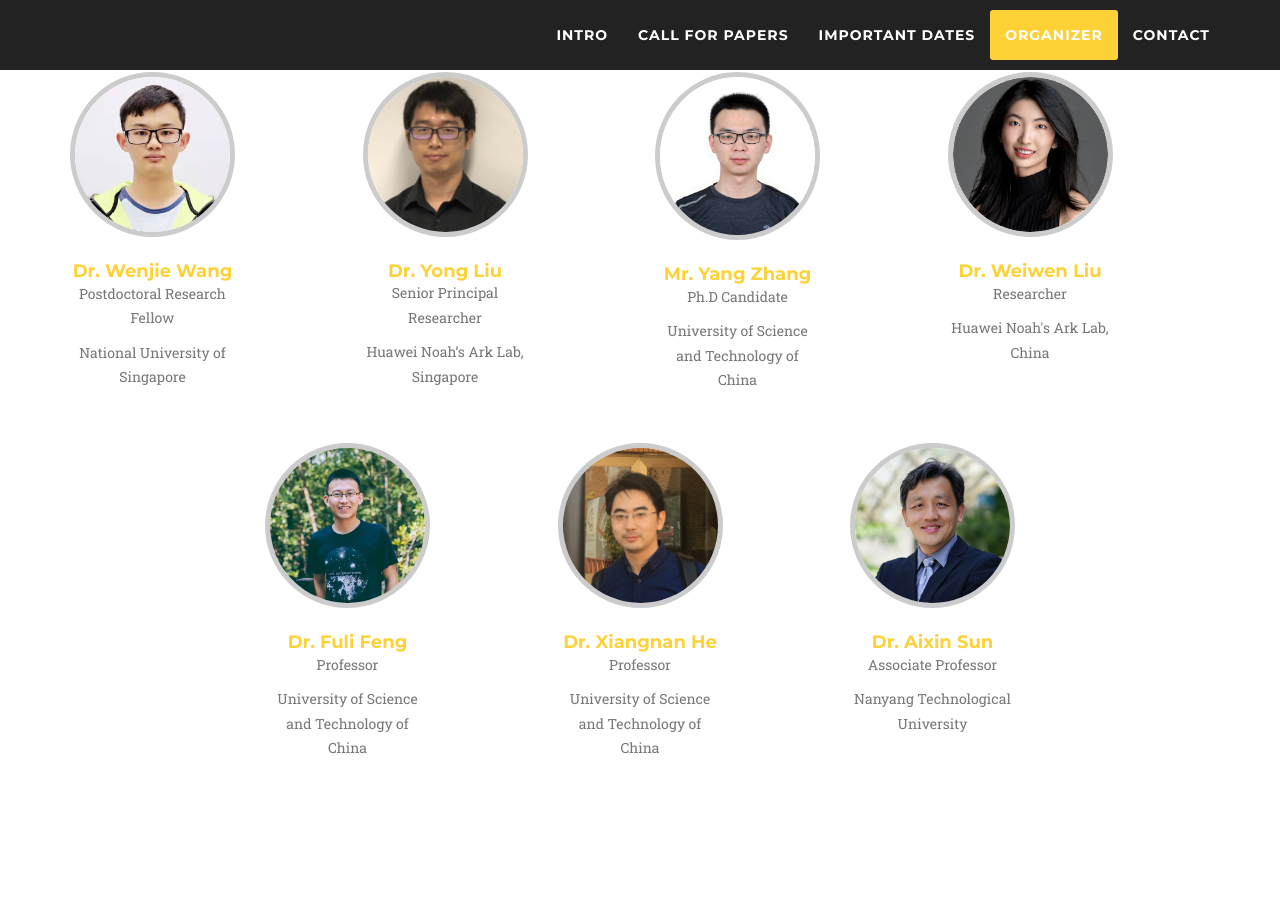
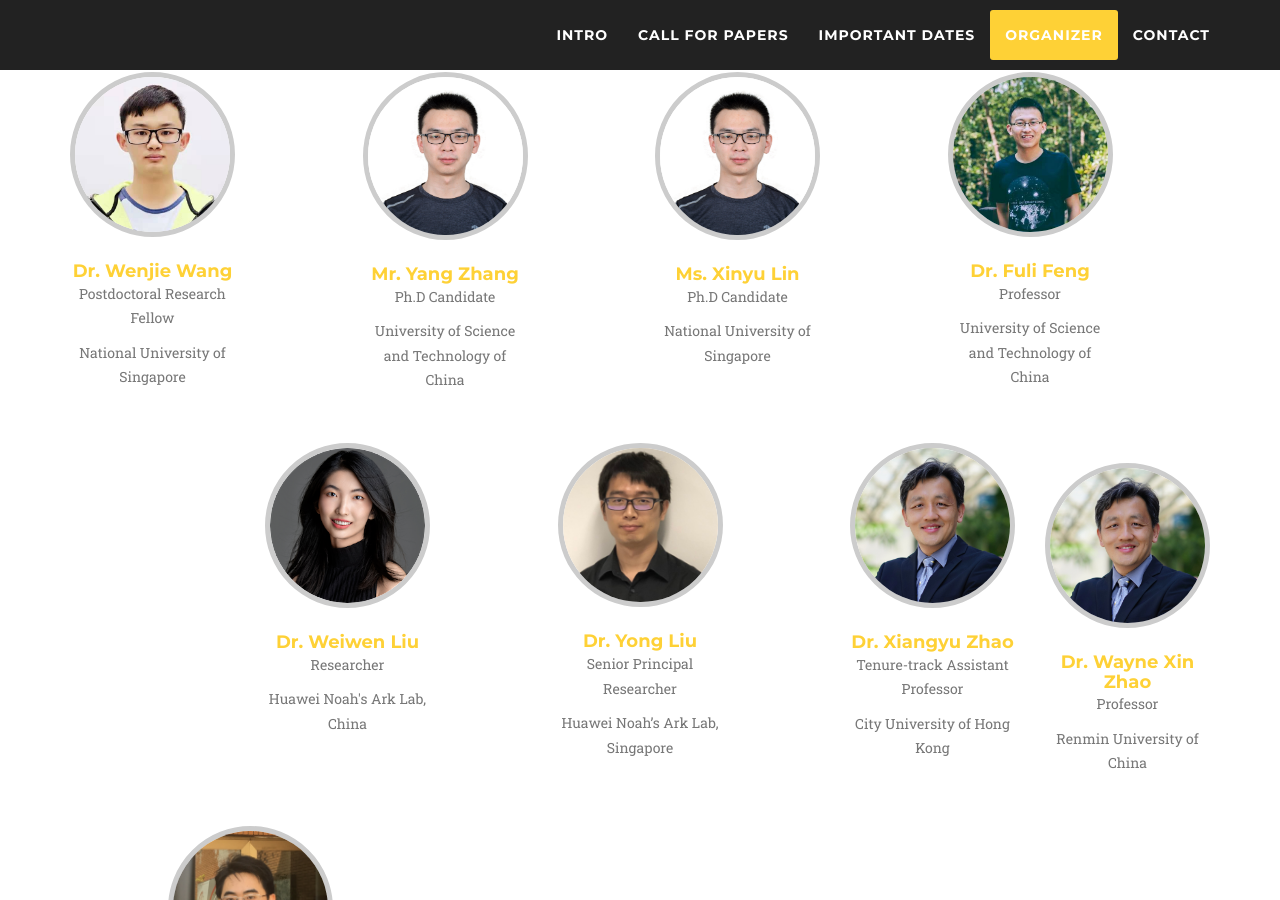
Before and after one commit to generative-rec/generative-rec.github.io, a Jekyll site: the page built from index.md, in a window 1280 px wide and 900 px high, scrolled down 2402 px. Built offline with Jekyll 4.4.1, drawn with Linux system fonts in a browser that asks for light colours; nearby versions of some CDN libraries; some web fonts are replaced.

Commit message:
Update organizer.html

```diff
--- a/_includes/organizer.html
+++ b/_includes/organizer.html
@@ -25,12 +25,13 @@
 
                 <div class="col-sm-2">
     <div class="team-member">
-        <img src="assets/img/liuyong.jpg" class="img-responsive img-circle" alt="" width="600" height="600">
-        <h4><a href="http://www.yongliu.org">Dr. Yong Liu</a></h4>
-        <p class="text-muted">Senior Principal Researcher</p>
-        <p class="text-muted">Huawei Noah’s Ark Lab, Singapore</p>
+        <img src="assets/img/zhangyang.jpg" class="img-responsive img-circle" alt="" width="600" height="600">
+        <h4><a href="http://home.ustc.edu.cn/~zy2015/">Mr. Yang Zhang</a></h4>
+        <p class="text-muted">Ph.D Candidate</p>
+        <p class="text-muted">University of Science and Technology of China</p>
     </div>
 </div>
+
 
 <div class="col-sm-1">
     &nbsp;
@@ -39,11 +40,13 @@
                 <div class="col-sm-2">
     <div class="team-member">
         <img src="assets/img/zhangyang.jpg" class="img-responsive img-circle" alt="" width="600" height="600">
-        <h4><a href="http://home.ustc.edu.cn/~zy2015/">Mr. Yang Zhang</a></h4>
+        <h4><a href="http://home.ustc.edu.cn/~zy2015/">Ms. Xinyu Lin</a></h4>
         <p class="text-muted">Ph.D Candidate</p>
-        <p class="text-muted">University of Science and Technology of China</p>
+        <p class="text-muted">National University of Singapore</p>
     </div>
 </div>
+
+
 
 <div class="col-sm-1">
     &nbsp;
@@ -51,12 +54,13 @@
 
                 <div class="col-sm-2">
     <div class="team-member">
-        <img src="assets/img/liuweiwen.jpg" class="img-responsive img-circle" alt="" width="600" height="600">
-        <h4><a href="https://wwliu555.github.io/">Dr. Weiwen Liu</a></h4>
-        <p class="text-muted">Researcher</p>
-        <p class="text-muted">Huawei Noah's Ark Lab, China</p>
+        <img src="assets/img/fengfuli.jpg" class="img-responsive img-circle" alt="" width="600" height="600">
+        <h4><a href="https://fulifeng.github.io/">Dr. Fuli Feng</a></h4>
+        <p class="text-muted">Professor</p>
+        <p class="text-muted">University of Science and Technology of China</p>
     </div>
 </div>
+
 
 <div class="col-sm-1">
     &nbsp;
@@ -72,10 +76,51 @@
 
                 <div class="col-sm-2">
     <div class="team-member">
-        <img src="assets/img/fengfuli.jpg" class="img-responsive img-circle" alt="" width="600" height="600">
-        <h4><a href="https://fulifeng.github.io/">Dr. Fuli Feng</a></h4>
+        <img src="assets/img/liuweiwen.jpg" class="img-responsive img-circle" alt="" width="600" height="600">
+        <h4><a href="https://wwliu555.github.io/">Dr. Weiwen Liu</a></h4>
+        <p class="text-muted">Researcher</p>
+        <p class="text-muted">Huawei Noah's Ark Lab, China</p>
+    </div>
+</div>
+
+
+
+<div class="col-sm-1">
+    &nbsp;
+</div>
+
+                <div class="col-sm-2">
+    <div class="team-member">
+        <img src="assets/img/liuyong.jpg" class="img-responsive img-circle" alt="" width="600" height="600">
+        <h4><a href="http://www.yongliu.org">Dr. Yong Liu</a></h4>
+        <p class="text-muted">Senior Principal Researcher</p>
+        <p class="text-muted">Huawei Noah’s Ark Lab, Singapore</p>
+    </div>
+</div>
+
+<div class="col-sm-1">
+    &nbsp;
+</div>
+
+                <div class="col-sm-2">
+    <div class="team-member">
+        <img src="assets/img/aixinsun.jpg" class="img-responsive img-circle" alt="" width="600" height="600">
+        <h4><a href="https://personal.ntu.edu.sg/axsun/">Dr. Xiangyu Zhao</a></h4>
+        <p class="text-muted">Tenure-track Assistant Professor</p>
+        <p class="text-muted">City University of Hong Kong</p>
+    </div>
+</div>
+
+<div class="col-sm-1">
+    &nbsp;
+</div>
+
+                <div class="col-sm-2">
+    <div class="team-member">
+        <img src="assets/img/aixinsun.jpg" class="img-responsive img-circle" alt="" width="600" height="600">
+        <h4><a href="https://personal.ntu.edu.sg/axsun/">Dr. Wayne Xin Zhao</a></h4>
         <p class="text-muted">Professor</p>
-        <p class="text-muted">University of Science and Technology of China</p>
+        <p class="text-muted">Renmin University of China</p>
     </div>
 </div>
 
@@ -92,18 +137,7 @@
     </div>
 </div>
 
-<div class="col-sm-1">
-    &nbsp;
-</div>
 
-                <div class="col-sm-2">
-    <div class="team-member">
-        <img src="assets/img/aixinsun.jpg" class="img-responsive img-circle" alt="" width="600" height="600">
-        <h4><a href="https://personal.ntu.edu.sg/axsun/">Dr. Aixin Sun</a></h4>
-        <p class="text-muted">Associate Professor</p>
-        <p class="text-muted">Nanyang Technological University</p>
-    </div>
-</div>
 
 <div class="col-sm-1">
     &nbsp;
```
